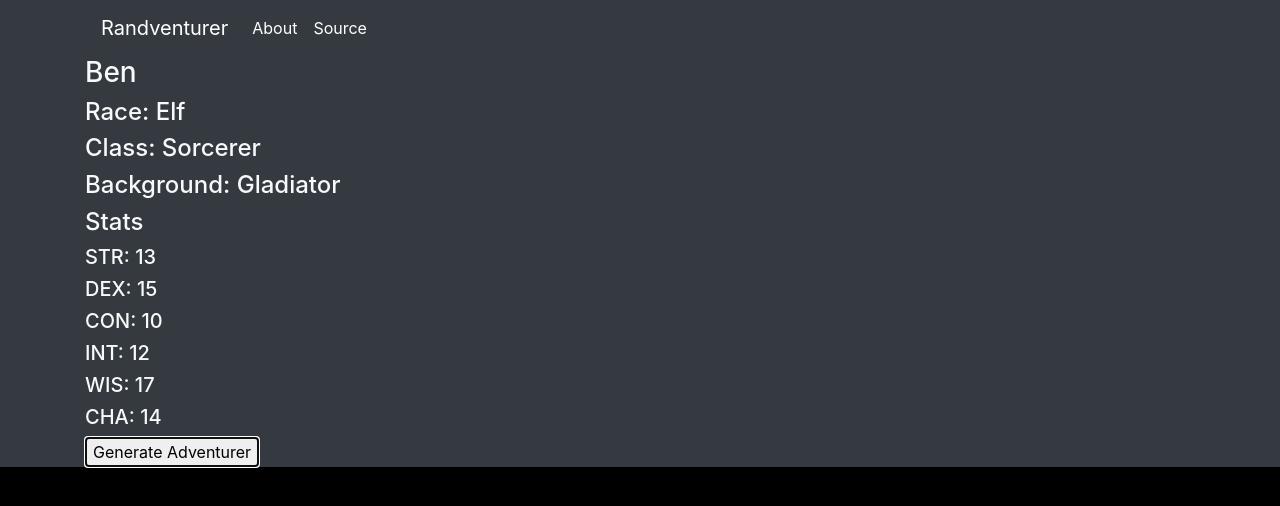
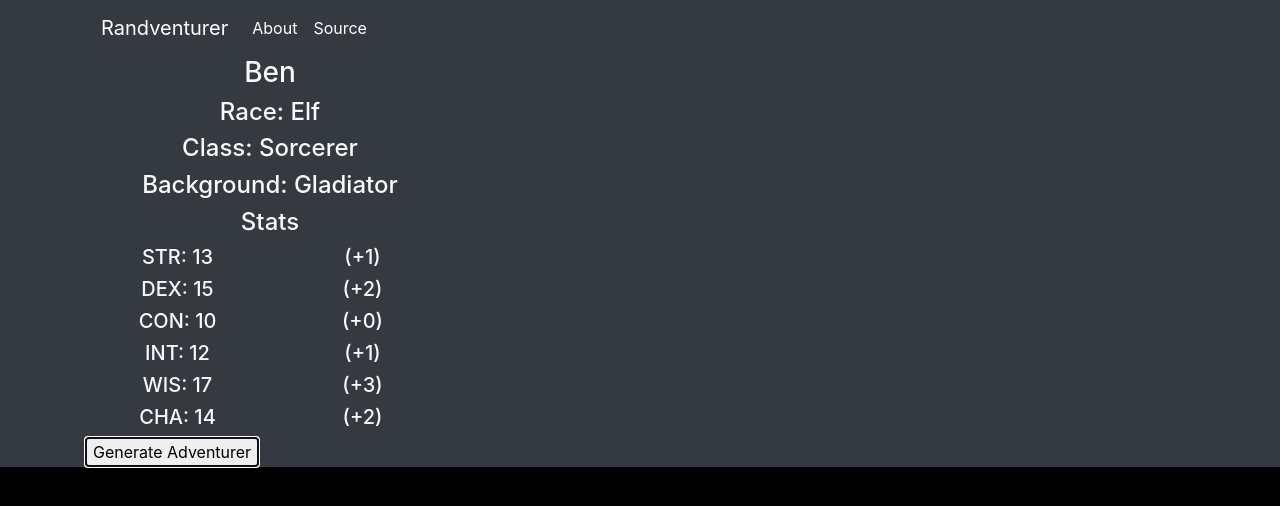
Before and after one commit to benjamincampbell/randventurer-old, an Angular app: page / in a window 1280 px wide. Both pictures are taken after a click on the button "Generate Adventurer". Shown: the top 506 px of the page. Built offline with nearby package versions, Linux system fonts and the light colour scheme.

Commit message:
Added stat bonuses, centering text for formatting

```diff
--- a/src/app/adventurer-view/adventurer-view.component.html
+++ b/src/app/adventurer-view/adventurer-view.component.html
@@ -1,36 +1,72 @@
 <div *ngIf="adventurer">
     <div class="row">
+        <div class="col-4 text-center">
+            <div class="">
                 <h3>{{ adventurer.name }}</h3>
             </div>
-    <div class="row">
+            <div class="">
                 <h4>Race: {{ adventurer.race.name }}</h4>
             </div>
-    <div class="row">
+            <div class="">
                 <h4>Class: {{ adventurer.class.name }}</h4>
             </div>
-    <div class="row">
+            <div class="">
                 <h4>Background: {{ adventurer.background.name }}</h4>
             </div>
-    <div class="row">
+            <div class="">
                 <h4>Stats</h4>
             </div>
             <div class="row">
+                <div class="col">
                     <h5>STR: {{ adventurer.stats.str.value }}</h5>
                 </div>
+                <div class="col">
+                    <h5>({{ adventurer.stats.str.bonus >= 0 ? '+' + adventurer.stats.str.bonus : adventurer.stats.str.bonus }})</h5>
+                </div>
+            </div>
             <div class="row">
+                <div class="col">
                     <h5>DEX: {{ adventurer.stats.dex.value }}</h5>
                 </div>
+                <div class="col">
+                    <h5>({{ adventurer.stats.dex.bonus >= 0 ? '+' + adventurer.stats.dex.bonus : adventurer.stats.dex.bonus }})</h5>
+                </div>
+            </div>
             <div class="row">
+                <div class="col">
                     <h5>CON: {{ adventurer.stats.con.value }}</h5>
                 </div>
+                <div class="col">
+                    <h5>({{ adventurer.stats.con.bonus >= 0 ? '+' + adventurer.stats.con.bonus : adventurer.stats.con.bonus }})</h5>
+                </div>
+            </div>
             <div class="row">
+                <div class="col">
                     <h5>INT: {{ adventurer.stats.int.value }}</h5>
                 </div>
+                <div class="col">
+                    <h5>({{ adventurer.stats.int.bonus >= 0 ? '+' + adventurer.stats.int.bonus : adventurer.stats.int.bonus }})</h5>
+                </div>
+            </div>
             <div class="row">
+                <div class="col">
                     <h5>WIS: {{ adventurer.stats.wis.value }}</h5>
                 </div>
+                <div class="col">
+                    <h5>({{ adventurer.stats.wis.bonus >= 0 ? '+' + adventurer.stats.wis.bonus : adventurer.stats.wis.bonus }})</h5>
+                </div>
+            </div>
             <div class="row">
+                <div class="col">
                     <h5>CHA: {{ adventurer.stats.cha.value }}</h5>
+                </div>
+                <div class="col">
+                    <h5>({{ adventurer.stats.cha.bonus >= 0 ? '+' + adventurer.stats.cha.bonus : adventurer.stats.cha.bonus }})</h5>
+                </div>
+            </div>
+        </div>
+        <div class="col-8">
+        </div>
     </div>
 
 </div>
```
Lines whose indentation alone changed are shown as unchanged.
